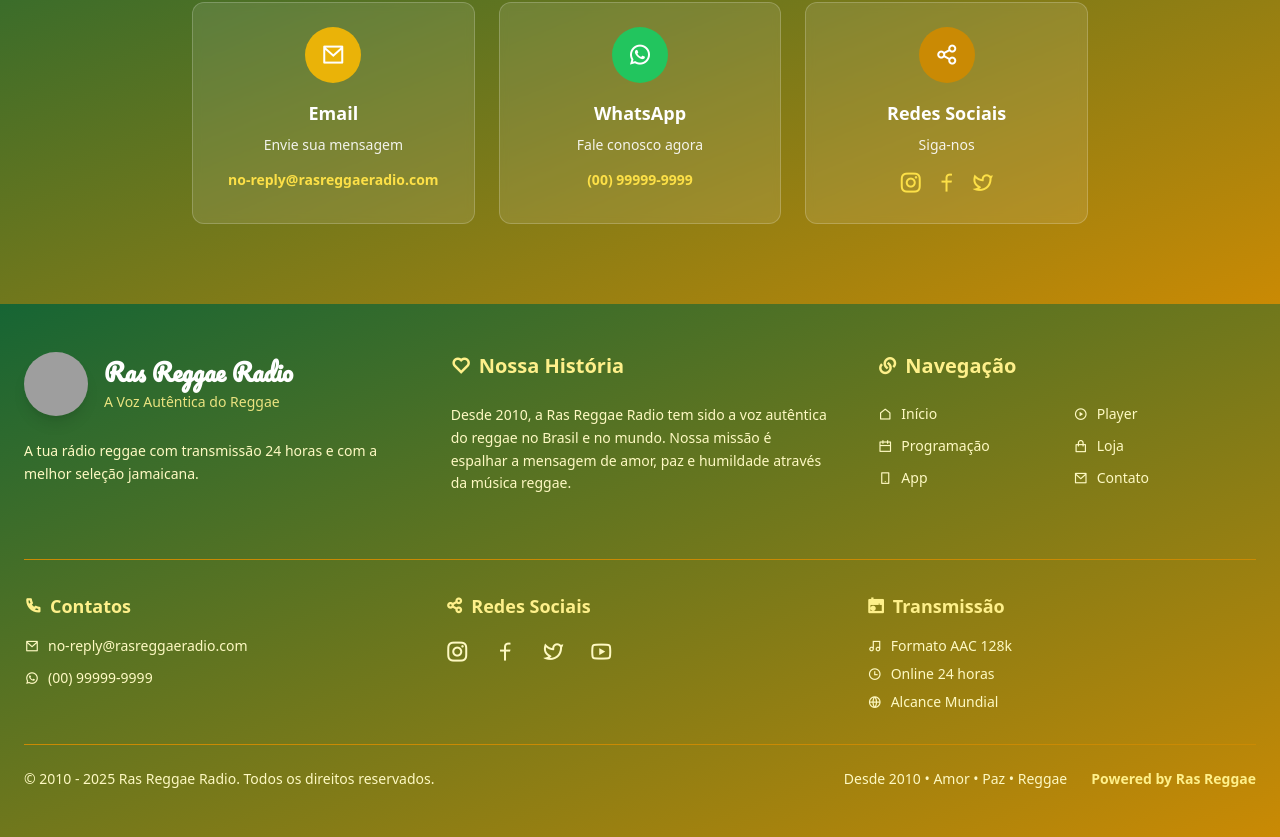
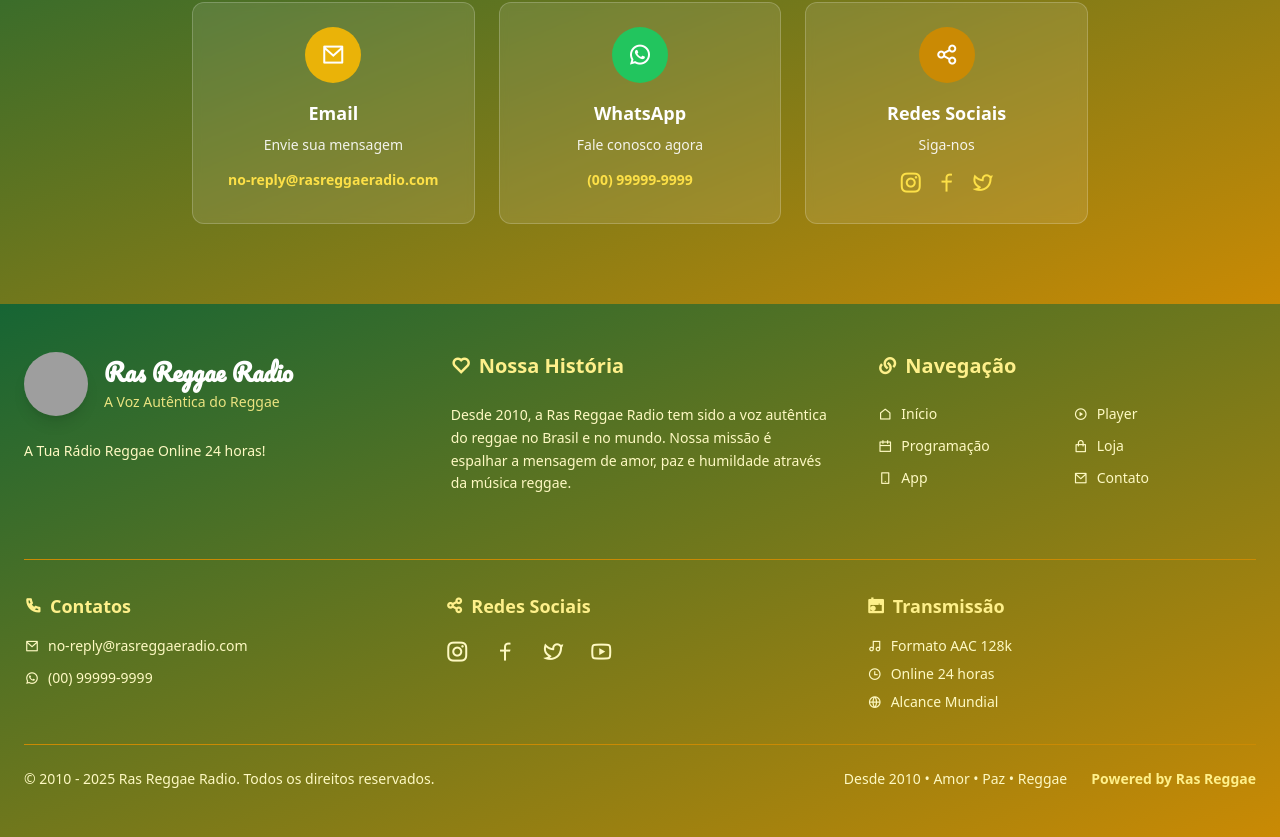
Before and after one commit to adilson2010/project-radio-mobile, a React (Vite) app: page / in a window 1280 px wide. Shown: the part 4045-4882 px from the top of the page. Built offline with nearby package versions, Linux system fonts and the light colour scheme; grey boxes are pictures that could not be loaded.

Commit message:
texto a tua rádio

```diff
--- a/src/components/feature/Footer.tsx
+++ b/src/components/feature/Footer.tsx
@@ -51,7 +51,7 @@ export default function Footer() {
               </div>
             </div>
             <p className="text-yellow-100 text-sm leading-relaxed max-w-sm mx-auto md:mx-0">
-              A tua rádio reggae com transmissão 24 horas e com a melhor seleção jamaicana.
+              A Tua Rádio Reggae Online 24 horas!
             </p>
           </div>
 
```
